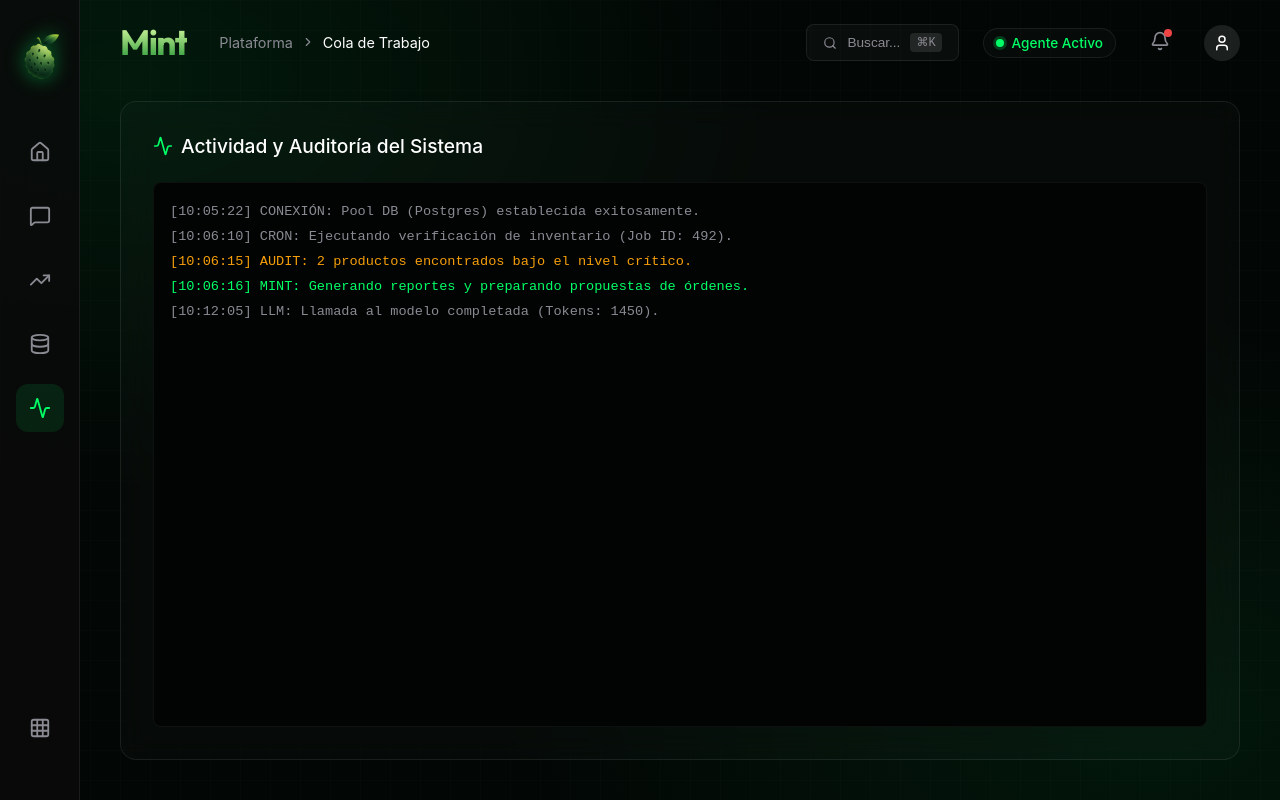
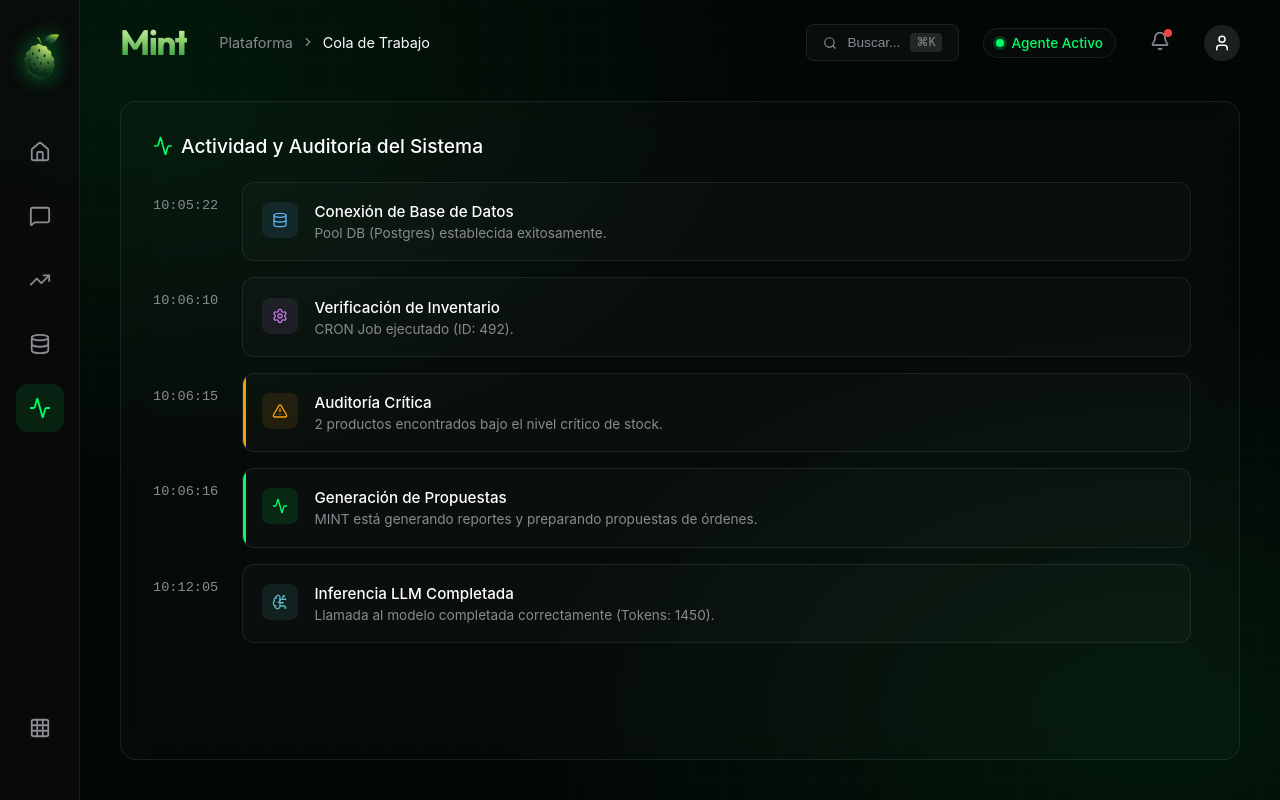
Before and after one commit to DMntill4/ai-back-office, a React (Vite) app in the folder frontend/: page / in a window 1280 px wide. Both pictures are taken after a click on the element 39 px from the left and 408 px from the top of the page. Built offline with nearby package versions, Linux system fonts and the light colour scheme.

Commit message:
feat(frontend): redesign system activity logs with a timeline UI instead of terminal style

```diff
--- a/frontend/src/App.tsx
+++ b/frontend/src/App.tsx
@@ -534,12 +534,28 @@ function App() {
                   <h3 style={{ margin: '0 0 1.5rem 0', fontSize: '1.2rem', fontWeight: 500, display: 'flex', alignItems: 'center', gap: '8px' }}>
                     <Activity size={20} color="var(--mint-primary)" /> Actividad y Auditoría del Sistema
                   </h3>
-                  <div className="custom-scrollbar" style={{ flex: 1, background: '#020403', borderRadius: '8px', padding: '1rem', border: '1px solid rgba(255,255,255,0.05)', fontFamily: 'monospace', fontSize: '0.85rem', overflowY: 'auto' }}>
-                    <div style={{ color: 'var(--text-secondary)', padding: '5px 0' }}>[10:05:22] CONEXIÓN: Pool DB (Postgres) establecida exitosamente.</div>
-                    <div style={{ color: 'var(--text-secondary)', padding: '5px 0' }}>[10:06:10] CRON: Ejecutando verificación de inventario (Job ID: 492).</div>
-                    <div style={{ color: 'var(--warning-color)', padding: '5px 0' }}>[10:06:15] AUDIT: 2 productos encontrados bajo el nivel crítico.</div>
-                    <div style={{ color: 'var(--mint-primary)', padding: '5px 0' }}>[10:06:16] MINT: Generando reportes y preparando propuestas de órdenes.</div>
-                    <div style={{ color: 'var(--text-secondary)', padding: '5px 0' }}>[10:12:05] LLM: Llamada al modelo completada (Tokens: 1450).</div>
+                  <div className="custom-scrollbar" style={{ flex: 1, overflowY: 'auto', paddingRight: '1rem', display: 'flex', flexDirection: 'column', gap: '1rem' }}>
+                    {[
+                      { id: 1, time: '10:05:22', type: 'system', title: 'Conexión de Base de Datos', desc: 'Pool DB (Postgres) establecida exitosamente.', icon: <Database size={16} />, color: '#61AFEF', bg: 'rgba(97, 175, 239, 0.1)' },
+                      { id: 2, time: '10:06:10', type: 'cron', title: 'Verificación de Inventario', desc: 'CRON Job ejecutado (ID: 492).', icon: <Settings size={16} />, color: '#C678DD', bg: 'rgba(198, 120, 221, 0.1)' },
+                      { id: 3, time: '10:06:15', type: 'audit', title: 'Auditoría Crítica', desc: '2 productos encontrados bajo el nivel crítico de stock.', icon: <AlertTriangle size={16} />, color: 'var(--warning-color)', bg: 'rgba(245, 158, 11, 0.1)' },
+                      { id: 4, time: '10:06:16', type: 'agent', title: 'Generación de Propuestas', desc: 'MINT está generando reportes y preparando propuestas de órdenes.', icon: <Activity size={16} />, color: 'var(--mint-primary)', bg: 'rgba(0, 255, 102, 0.1)' },
+                      { id: 5, time: '10:12:05', type: 'llm', title: 'Inferencia LLM Completada', desc: 'Llamada al modelo completada correctamente (Tokens: 1450).', icon: <BrainCircuit size={16} />, color: '#56B6C2', bg: 'rgba(86, 182, 194, 0.1)' }
+                    ].map((log) => (
+                        <div key={log.id} style={{ display: 'flex', gap: '1.5rem', alignItems: 'flex-start' }}>
+                          <div style={{ color: 'var(--text-secondary)', fontSize: '0.85rem', whiteSpace: 'nowrap', marginTop: '16px', fontFamily: 'monospace' }}>{log.time}</div>
+                          <div style={{ flex: 1, background: 'rgba(255,255,255,0.02)', border: '1px solid var(--border-glass)', borderRadius: '12px', padding: '1.2rem', display: 'flex', gap: '1rem', transition: 'all 0.2s', position: 'relative', overflow: 'hidden' }} className="hover-lift">
+                            {(log.type === 'audit' || log.type === 'agent') && <div style={{ position: 'absolute', left: 0, top: 0, bottom: 0, width: '3px', background: log.color }}></div>}
+                            <div style={{ background: log.bg, color: log.color, width: '36px', height: '36px', borderRadius: '8px', display: 'flex', justifyContent: 'center', alignItems: 'center', flexShrink: 0 }}>
+                              {log.icon}
+                            </div>
+                            <div style={{ display: 'flex', flexDirection: 'column', gap: '4px' }}>
+                              <div style={{ color: '#fff', fontWeight: 500, fontSize: '0.95rem' }}>{log.title}</div>
+                              <div style={{ color: 'var(--text-secondary)', fontSize: '0.85rem' }}>{log.desc}</div>
+                            </div>
+                          </div>
+                        </div>
+                    ))}
                   </div>
                 </div>
               </motion.div>
```
